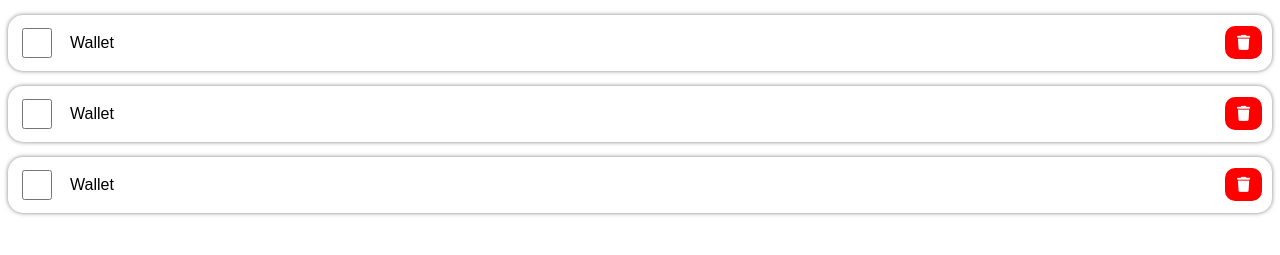
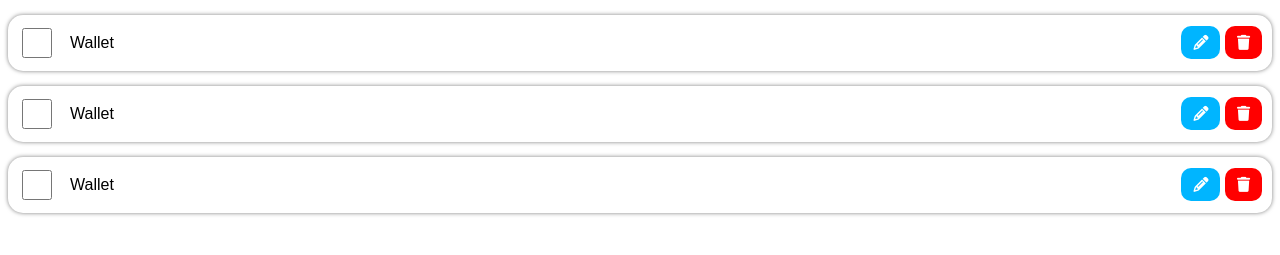
Before and after one commit to roanoarounik/ToDo-List, a plain HTML site: page index.html in a window 1280 px wide. Shown: the part 73-328 px from the top of the page. Drawn offline with Linux system fonts and the light colour scheme.

Commit message:
Edit Button

```diff
--- a/index.html
+++ b/index.html
@@ -23,23 +23,38 @@
             <div class="task">
                 <input type="checkbox" name="taskComplete">
                 <span class="taskName">Wallet</span>
-                <button class="delBtn">
+                <div class="actions">
+                    <button class="edtBtn actionBtn">
+                        <i class="fa-solid fa-pencil"></i>
+                    </button>
+                    <button class="delBtn actionBtn">
                         <i class="fa-solid fa-trash"></i>
                     </button>
+                </div>
             </div>
             <div class="task">
                 <input type="checkbox" name="taskComplete">
                 <span class="taskName">Wallet</span>
-                <button class="delBtn">
+                <div class="actions">
+                    <button class="edtBtn actionBtn">
+                        <i class="fa-solid fa-pencil"></i>
+                    </button>
+                    <button class="delBtn actionBtn">
                         <i class="fa-solid fa-trash"></i>
                     </button>
+                </div>
             </div>
             <div class="task">
                 <input type="checkbox" name="taskComplete">
                 <span class="taskName">Wallet</span>
-                <button class="delBtn">
+                <div class="actions">
+                    <button class="edtBtn actionBtn">
+                        <i class="fa-solid fa-pencil"></i>
+                    </button>
+                    <button class="delBtn actionBtn">
                         <i class="fa-solid fa-trash"></i>
                     </button>
+                </div>
             </div>
         </section>
     </main>
--- a/styles/styles.css
+++ b/styles/styles.css
@@ -23,11 +23,18 @@ button:hover {
     filter: brightness(1.1);
 }
 
-.delBtn {
+.actionBtn {
     color: white;
     font-size: 15px;
+    padding: 8px 12px;
+}
+
+.edtBtn {
+    background: #00b5ff;
+}
+
+.delBtn {
     background: red;
-    padding: 8px 12px;
 }
 
 .delBtn:hover {
```
Lines whose indentation alone changed are shown as unchanged.
